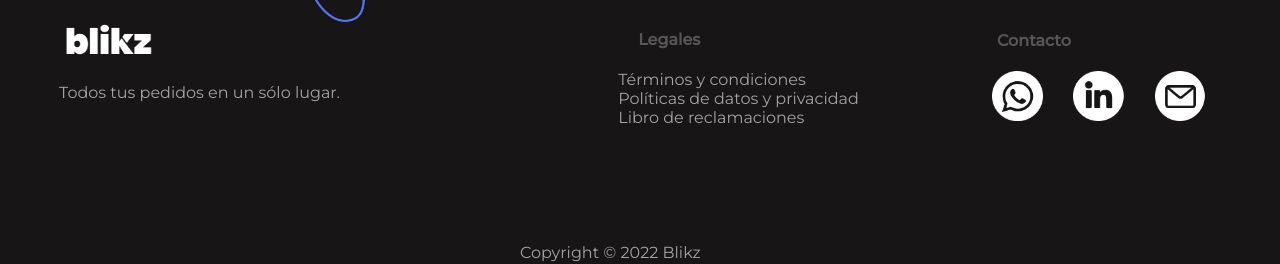
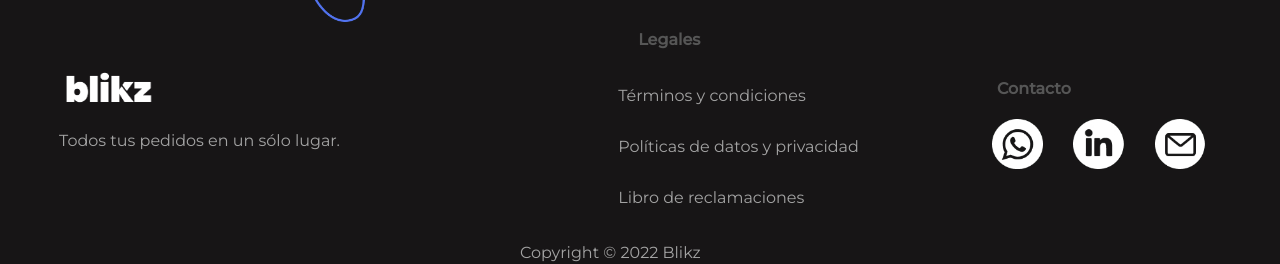
Before and after one commit to zineR1/Blikz-landing, a React (Create React App) app: page / in a window 1280 px wide. Shown: the part 6565-6829 px from the top of the page. Built offline with nearby package versions, Linux system fonts and the light colour scheme.

Commit message:
semifinished app update

```diff
--- a/src/Components/Footer.jsx
+++ b/src/Components/Footer.jsx
@@ -15,9 +15,9 @@ const Footer = () => {
         </div>
         <div className={styles.legales}>
         <h4>Legales</h4>
-        <a>Términos y condiciones</a>
-        <a>Políticas de datos y privacidad</a>
-        <a>Libro de reclamaciones</a>
+        <p>Términos y condiciones</p>
+        <p>Políticas de datos y privacidad</p>
+        <p>Libro de reclamaciones</p>
         </div>
         <div className={styles.rs}>
           <h4>Contacto</h4>
```
Also changed, not shown: src/Components/Footer.module.css (+0 -19 lines), 2 other files (tests, documents, lock files or other folders).
